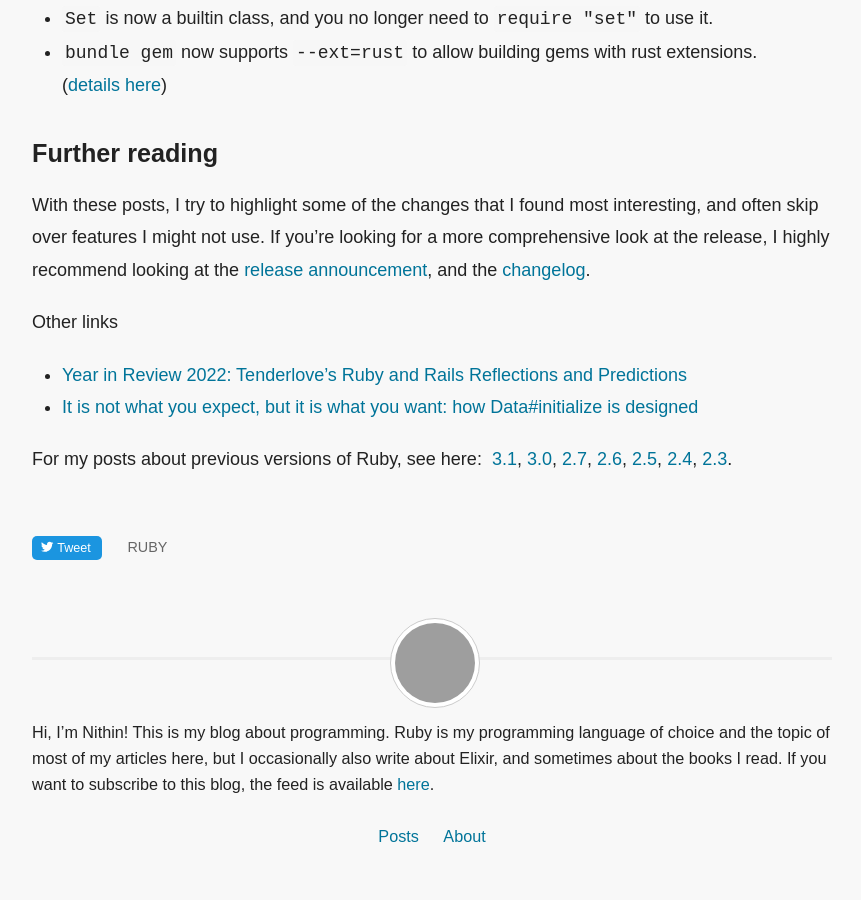
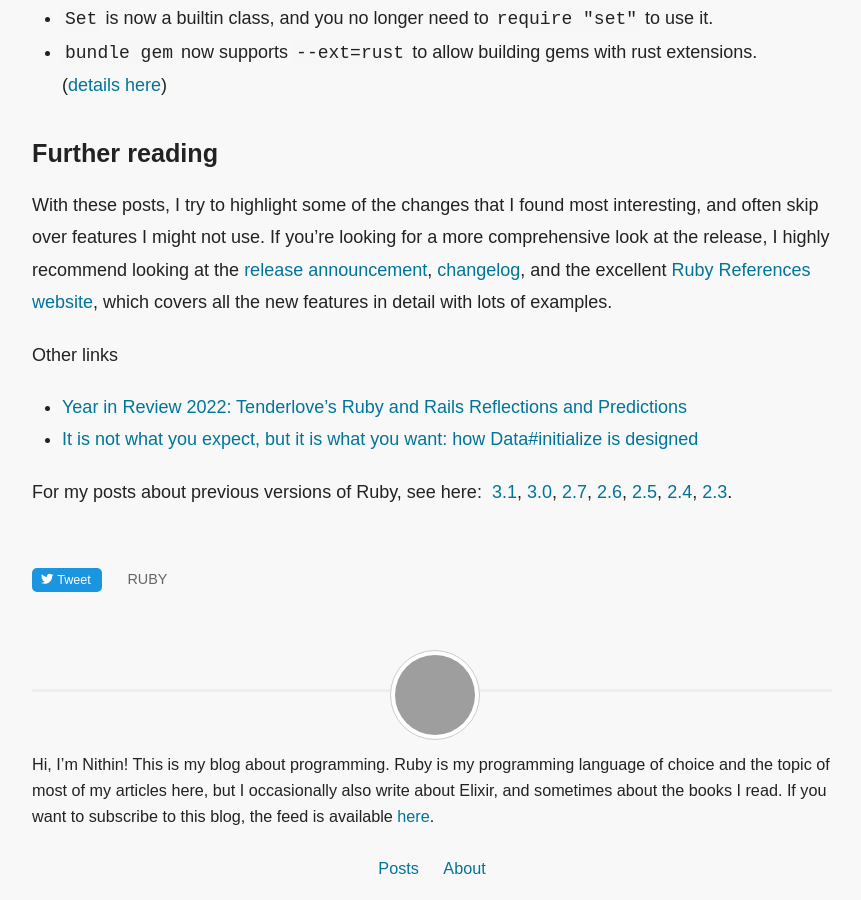
Before and after one commit to nithinbekal/nithinbekal.github.io, a Jekyll site: the page built from _posts/2023-01-11-ruby-3-2.md, in a window 1280 px wide and 900 px high, scrolled down 3683 px, cut to the strip 0-900 px from the top of the window. Shown: the whole strip, without its empty margins (208-1069 px from the left). Built offline with Jekyll 4.4.1, drawn with Linux system fonts in a browser that asks for light colours; comment, search, counter and statistics services are not loaded; grey boxes are pictures that could not be loaded.

Commit message:
Add ruby references link for 3.2

```diff
--- a/_posts/2023-01-11-ruby-3-2.md
+++ b/_posts/2023-01-11-ruby-3-2.md
@@ -199,7 +199,10 @@ and often skip over features I might not use.
 If you're looking for a more comprehensive look at the release,
 I highly recommend looking at the
 [release announcement](https://www.ruby-lang.org/en/news/2022/12/25/ruby-3-2-0-released/),
-and the [changelog](https://github.com/ruby/ruby/blob/ruby_3_2/NEWS.md).
+[changelog](https://github.com/ruby/ruby/blob/ruby_3_2/NEWS.md),
+and the excellent
+[Ruby References website](https://rubyreferences.github.io/rubychanges/3.2.html),
+which covers all the new features in detail with lots of examples.
 
 Other links
 
```
